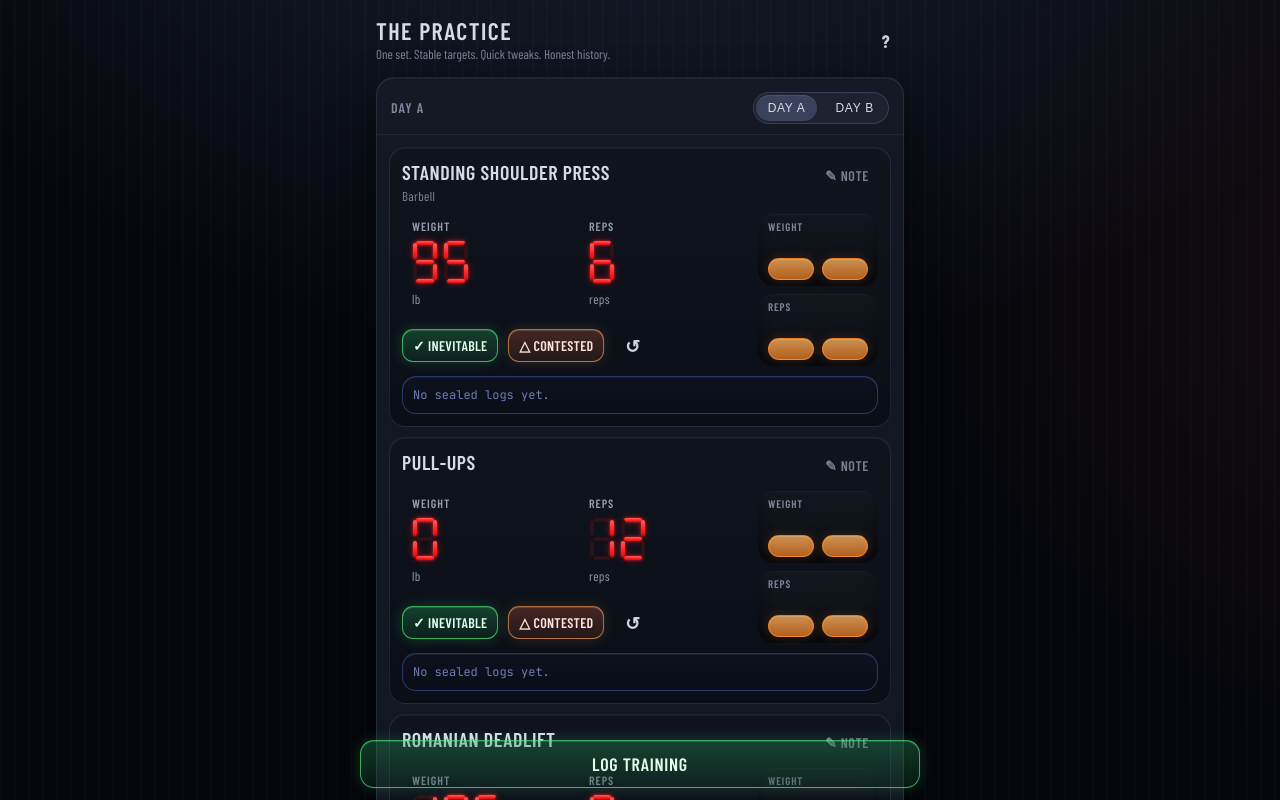
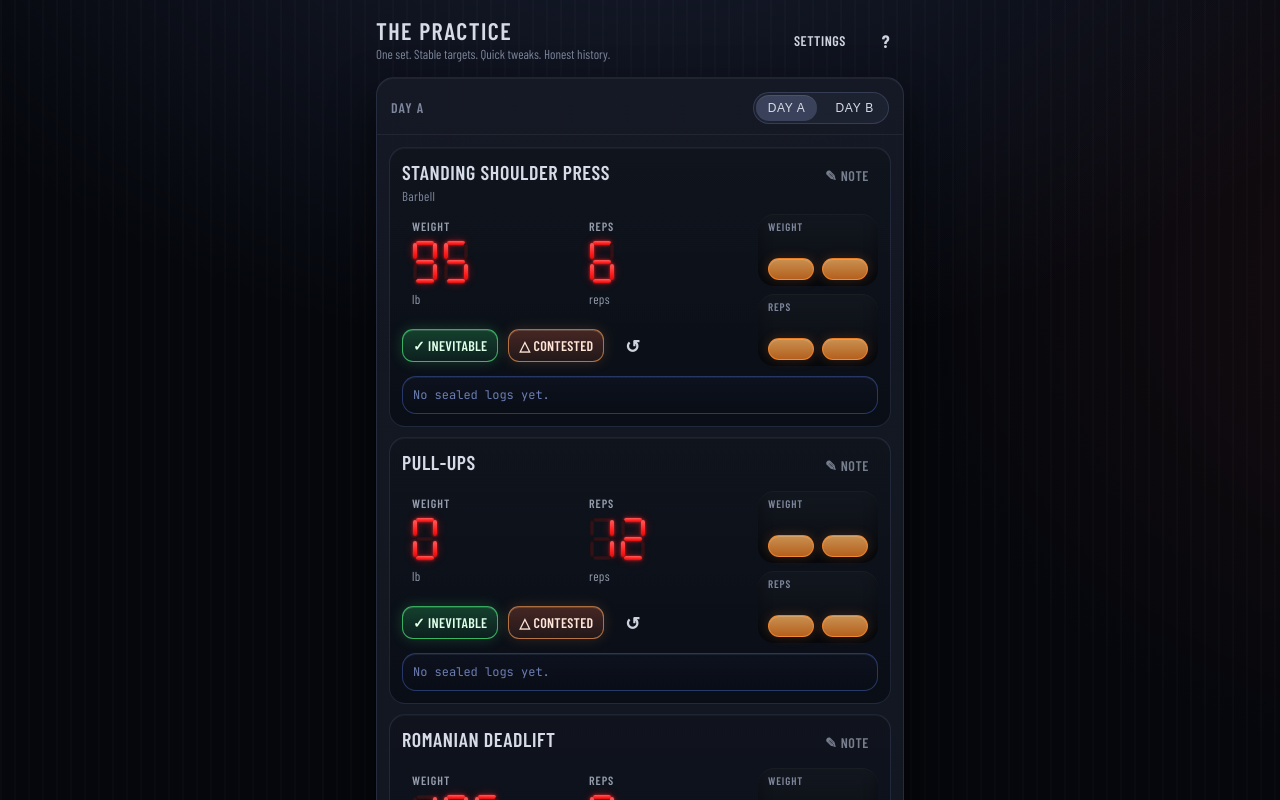
Before and after one commit to comeauchristian-ux/the-practice, a React (Vite) app: page / in a window 1280 px wide. Shown: the top 800 px of the page. Built offline with nearby package versions, Linux system fonts and the light colour scheme.

Commit message:
moved log button, added settings button, added option to clear history

```diff
--- a/index.html
+++ b/index.html
@@ -5,7 +5,7 @@
     <meta name="viewport" content="width=device-width, initial-scale=1, viewport-fit=cover" />
     <meta name="theme-color" content="#0f0f10" />
     <title>Gym Practice</title>
-    <link rel="icon" href="/icons/icon-192.png" />
+    <link rel="icon" href="/pwa-192.png" />
   </head>
   <body>
     <div id="root"></div>
--- a/src/App.jsx
+++ b/src/App.jsx
@@ -475,6 +475,7 @@ export default function App(){
   const [noteDraft, setNoteDraft] = React.useState('')
   const [detailsFor, setDetailsFor] = React.useState(null)
   const [showStateHelp, setShowStateHelp] = React.useState(false)
+  const [showSettings, setShowSettings] = React.useState(false)
 
   const activeDayKey = appState.dayKey === 'B' ? 'B' : 'A'
   const day = PROGRAM[activeDayKey]
@@ -601,6 +602,13 @@ export default function App(){
     persist(next)
   }
 
+  function clearAllData(){
+    const next = deepClone(appState)
+    next.sessions = { A: {}, B: {} }
+    persist(next)
+    setShowSettings(false)
+  }
+
   return (
     <div className="wrap">
       <header>
@@ -608,7 +616,10 @@ export default function App(){
           <h1>The Practice</h1>
           <div className="subtitle">One set. Stable targets. Quick tweaks. Honest history.</div>
         </div>
-        <button className="btn ghost topHelpBtn" onClick={() => setShowStateHelp(true)} title="Inevitable vs Contested help">?</button>
+        <div className="topActions">
+          <button className="btn ghost topSettingsBtn" onClick={() => setShowSettings(true)} title="Settings">Settings</button>
+          <button className="btn ghost topHelpBtn" onClick={() => setShowStateHelp(true)} title="Inevitable vs Contested help">?</button>
+        </div>
       </header>
 
       <div className="grid">
@@ -655,12 +666,11 @@ export default function App(){
             <div className="footerHint">
               Select a state per exercise, then press Log Training to seal this session.
             </div>
+            <div className="logTrainingWrap">
+              <button className="btn ok logTrainingBtn" onClick={sealTrainingSession}>Log Training</button>
+            </div>
           </div>
         </div>
-      </div>
-
-      <div className="logTrainingWrap">
-        <button className="btn ok logTrainingBtn" onClick={sealTrainingSession}>Log Training</button>
       </div>
 
       {noteFor ? (
@@ -732,6 +742,17 @@ export default function App(){
         </Modal>
       ) : null}
 
+      {showSettings ? (
+        <Modal title="Settings" onClose={() => setShowSettings(false)}>
+          <div className="settingsMenu">
+            <button className="settingsItem danger" onClick={clearAllData}>
+              Clear data
+            </button>
+            <div className="tiny">This removes all logged history for Day A and Day B.</div>
+          </div>
+        </Modal>
+      ) : null}
+
     </div>
   )
 }
--- a/src/styles.css
+++ b/src/styles.css
@@ -39,7 +39,7 @@ body{
 .wrap{
   max-width: 560px;
   margin: 0 auto;
-  padding: calc(16px + var(--safe-top)) 16px calc(110px + var(--safe-bottom)) 16px;
+  padding: calc(16px + var(--safe-top)) 16px calc(18px + var(--safe-bottom)) 16px;
 }
 header{
   display:flex;
@@ -244,6 +244,18 @@ h1{
   justify-content:center;
   font-weight:700;
   padding: 10px 0;
+}
+.topActions{
+  display:flex;
+  align-items:center;
+  gap:6px;
+}
+.topSettingsBtn{
+  min-width: 84px;
+  justify-content:center;
+  padding: 8px 10px;
+  font-size: 14px;
+  border-radius: 10px;
 }
 .note{
   margin-top: 10px;
@@ -701,12 +713,7 @@ textarea{
 }
 
 .logTrainingWrap{
-  position: fixed;
-  left: 50%;
-  bottom: calc(12px + var(--safe-bottom));
-  transform: translateX(-50%);
-  width: min(560px, calc(100vw - 24px));
-  z-index: 30;
+  margin-top: 10px;
 }
 .logTrainingBtn{
   width: 100%;
@@ -716,3 +723,25 @@ textarea{
   border-radius: 14px;
   border-color: rgba(84,255,134,.68);
 }
+.settingsMenu{
+  display:flex;
+  flex-direction:column;
+  gap:10px;
+}
+.settingsItem{
+  width: 100%;
+  border: 1px solid rgba(123,139,186,.30);
+  background: rgba(123,139,186,.08);
+  color: var(--text);
+  padding: 12px 14px;
+  border-radius: 12px;
+  font-size: 16px;
+  font-weight: 600;
+  text-align: left;
+  cursor: pointer;
+}
+.settingsItem.danger{
+  border-color: rgba(255,95,95,.48);
+  background: rgba(92, 22, 28, .40);
+  color: #ffd9d9;
+}
--- a/vite.config.js
+++ b/vite.config.js
@@ -7,7 +7,7 @@ export default defineConfig({
     react(),
     VitePWA({
       registerType: 'autoUpdate',
-      includeAssets: ['favicon.svg', 'favicon.ico', 'apple-touch-icon.png'],
+      includeAssets: ['favicon.svg', 'favicon.ico', 'apple-touch-icon.png', 'pwa-192.png', 'pwa-512.png'],
       manifest: {
         name: 'The Practice',
         short_name: 'The Practice',
```
Also changed, not shown: public/pwa-192.png (added), public/pwa-512.png (added), 8 other files (tests, documents, lock files or other folders).
